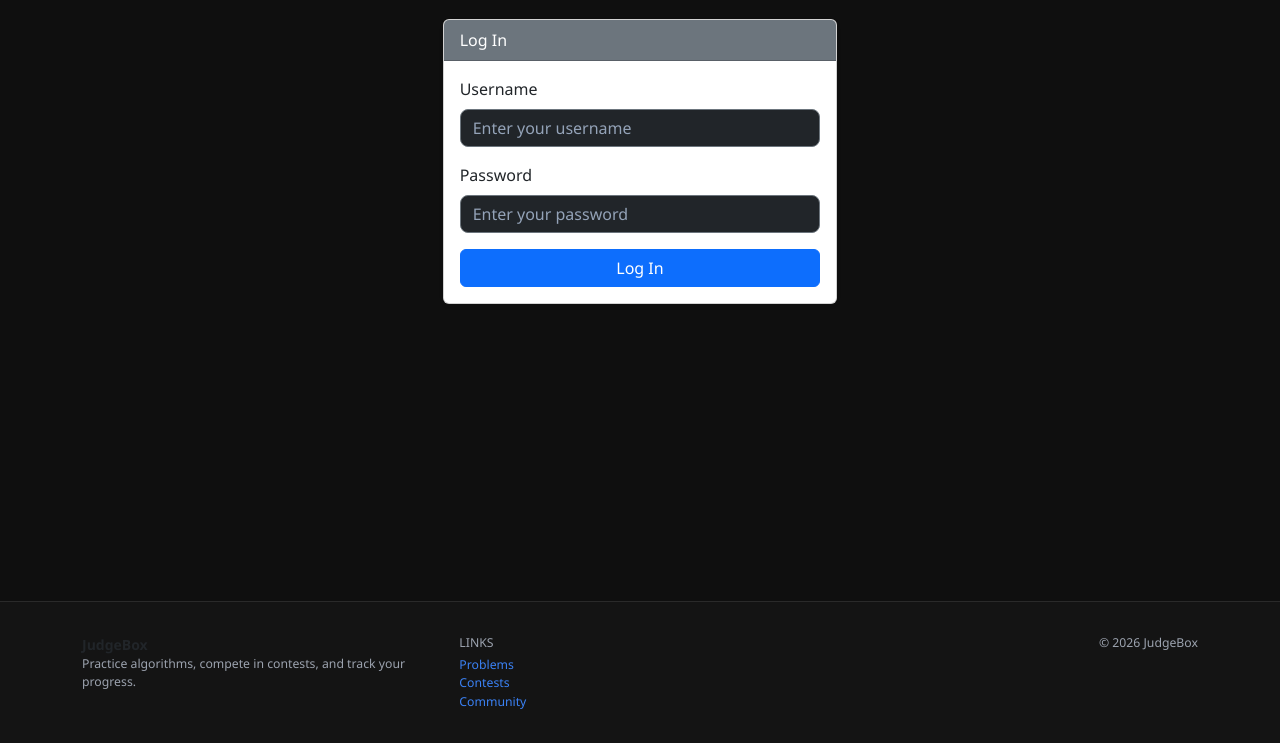
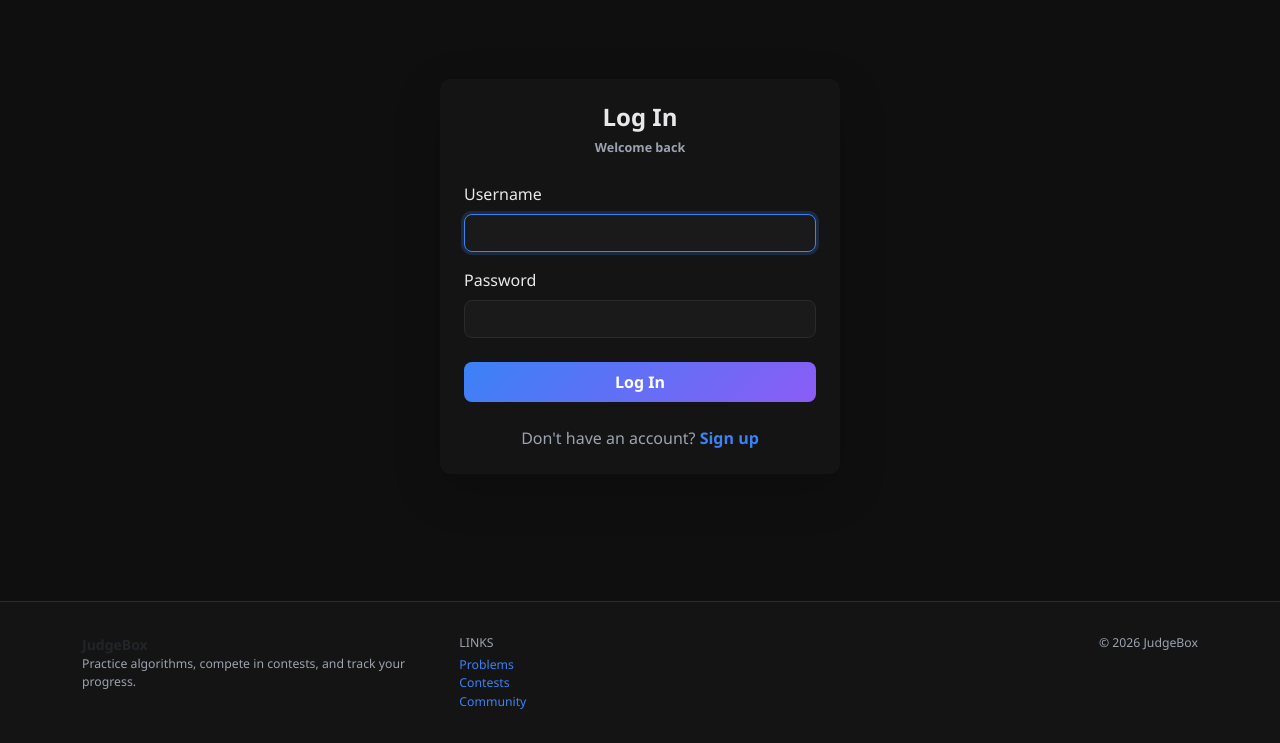
Before and after one commit to devagyasv22/Judgebox, a Django app: page /accounts/login/ in a window 1280 px wide. Shown: the part 57-800 px from the top of the page. Run offline with Django 5.2, Linux system fonts and the light colour scheme; some libraries are stand-ins or nearby versions.

Commit message:
Updated Login and SignUp page

```diff
--- a/static/css/main.css
+++ b/static/css/main.css
@@ -283,6 +283,19 @@ html[data-theme="light"] .oj-navbar {
   box-shadow: 0 0 0 3px rgba(59, 130, 246, 0.2);
 }
 
+/* Auth Card */
+.auth-card-container {
+  padding-top: 60px;
+  padding-bottom: 40px;
+  display: flex;
+  justify-content: center;
+}
+
+.auth-card {
+  max-width: 400px;
+  width: 100%;
+}
+
 /* Footer */
 .oj-footer {
   border-top: 1px solid var(--border);
--- a/templates/registration/login.html
+++ b/templates/registration/login.html
@@ -1,43 +1,45 @@
 {% extends "base.html" %}
+{% load widget_tweaks %}
 
-{% block title %}Log In — Devagya OJ{% endblock %}
+{% block title %}Log In — JudgeBox{% endblock %}
 
 {% block content %}
+<div class="auth-card-container">
+  <div class="oj-card shadow-lg border-0 auth-card">
+    <div class="oj-card-header text-center border-bottom-0 pb-0 pt-4">
+      <h4 class="mb-1 fw-bold">Log In</h4>
+      <small class="oj-text-muted">Welcome back</small>
+    </div>
+    <div class="card-body p-4">
+      <form method="post">
+        {% csrf_token %}
 
-<div class="row justify-content-center">
-  <div class="col-md-4">
-    <div class="card shadow-sm">
-      <div class="card-header text-white bg-secondary">Log In</div>
-      <div class="card-body">
-        <form method="post">
-          {% csrf_token %}
+        {% if form.non_field_errors %}
+        <div class="alert alert-danger py-2">
+          <ul class="mb-0">
+            {% for error in form.non_field_errors %}
+              <li>{{ error }}</li>
+            {% endfor %}
+          </ul>
+        </div>
+        {% endif %}
 
-          <div class="mb-3">
-            <label for="id_username" class="form-label">Username</label>
-            <input
-              type="text"
-              id="id_username"
-              name="username"
-              class="form-control bg-dark text-white border-secondary"
-              placeholder="Enter your username"
-              required
-            >
-          </div>
+        {% for field in form %}
+        <div class="mb-3">
+          <label for="{{ field.id_for_label }}" class="form-label">{{ field.label }}</label>
+          {{ field|add_class:"form-control" }}
+          {% if field.errors %}
+            {% for error in field.errors %}
+              <div class="invalid-feedback d-block">{{ error }}</div>
+            {% endfor %}
+          {% endif %}
+        </div>
+        {% endfor %}
 
-          <div class="mb-3">
-            <label for="id_password" class="form-label">Password</label>
-            <input
-              type="password"
-              id="id_password"
-              name="password"
-              class="form-control bg-dark text-white border-secondary"
-              placeholder="Enter your password"
-              required
-            >
-          </div>
-
-          <button type="submit" class="btn btn-primary w-100">Log In</button>
-        </form>
+        <button type="submit" class="btn btn-oj-primary w-100 mt-2">Log In</button>
+      </form>
+      <div class="mt-4 text-center">
+        <span class="oj-text-muted">Don't have an account? <a href="{% url 'signup' %}" class="fw-semibold">Sign up</a></span>
       </div>
     </div>
   </div>
```
Also changed, not shown: templates/registration/signup.html (+22 -17 lines).
